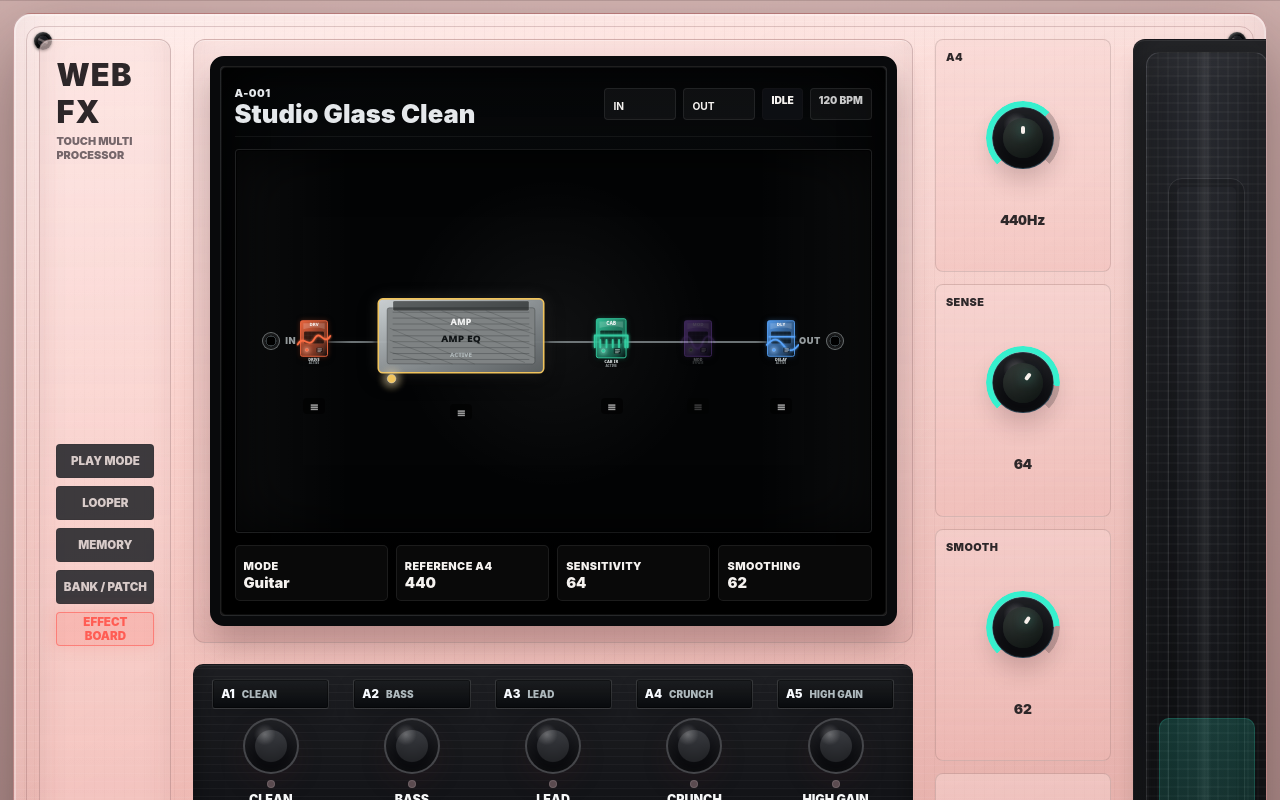
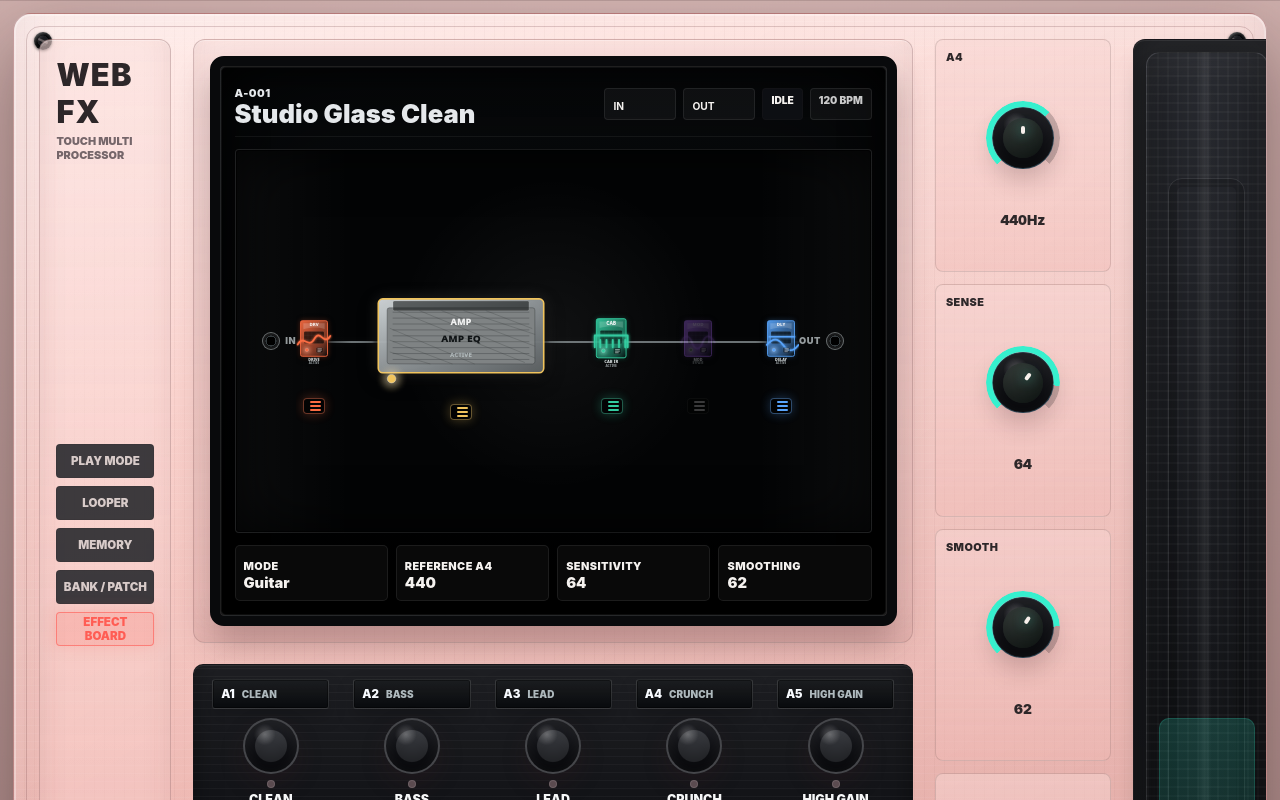
Before and after one commit to kimyounggaur/Guitar-Muti-Effector, a React (Vite) app: page / in a window 1280 px wide. Shown: the top 800 px of the page. Built offline with nearby package versions, Linux system fonts and the light colour scheme.

Commit message:
Wire LCD effect switches to activation

```diff
--- a/src/components/hardware/EffectChainDisplay.tsx
+++ b/src/components/hardware/EffectChainDisplay.tsx
@@ -37,6 +37,7 @@ function EffectChainDisplay({
 }: EffectChainDisplayProps) {
   const draggingPedalId = usePedalStore((state) => state.draggingPedalId);
   const togglePedal = usePedalStore((state) => state.togglePedal);
+  const setPedalBypass = usePedalStore((state) => state.setPedalBypass);
   const setDraggingPedal = usePedalStore((state) => state.setDraggingPedal);
   const reorderPedals = usePedalStore((state) => state.reorderPedals);
   const [updated, setUpdated] = useState(false);
@@ -79,7 +80,24 @@ function EffectChainDisplay({
 
   const handleEffectClick = (pedalId: string) => {
     onSelectPedal(pedalId);
-    togglePedal(pedalId);
+    const pedal = usePedalStore.getState().pedals.find((item) => item.id === pedalId);
+
+    if (!pedal) {
+      return;
+    }
+
+    if (pedal.enabled && !pedal.bypassed) {
+      togglePedal(pedalId);
+    } else {
+      if (!pedal.enabled) {
+        togglePedal(pedalId);
+      }
+
+      if (pedal.bypassed) {
+        setPedalBypass(pedalId, false);
+      }
+    }
+
     window.requestAnimationFrame(() => {
       onPedalToggled?.(usePedalStore.getState().pedals);
       setUpdated(true);
@@ -133,6 +151,7 @@ type SortableEffectBlockProps = {
 function SortableEffectBlock({ pedal, selected, onToggle }: SortableEffectBlockProps) {
   const { attributes, listeners, setNodeRef, transform, transition, isDragging } = useSortable({ id: pedal.id });
   const palette = effectPalette[pedal.type];
+  const active = pedal.enabled && !pedal.bypassed;
   const style = {
     '--effect-color': palette.color,
     '--effect-bg': palette.bg,
@@ -151,14 +170,23 @@ function SortableEffectBlock({ pedal, selected, onToggle }: SortableEffectBlockP
       <button
         type="button"
         className="chain-effect-main chain-effect-svg-button"
-        aria-pressed={pedal.enabled}
-        aria-label={`${pedal.name} ${pedal.enabled ? 'on' : 'off'}${pedal.bypassed ? ', bypassed' : ''}`}
+        aria-pressed={active}
+        aria-label={`${pedal.name} ${active ? 'active' : pedal.enabled ? 'bypassed' : 'off'}`}
         onClick={() => onToggle(pedal.id)}
       >
         <EffectBlockSvg pedal={pedal} palette={palette} selected={selected} />
       </button>
-      <button type="button" className="chain-effect-grip" aria-label={`Move ${pedal.name}`} {...attributes} {...listeners}>
-        ≡
+      <button
+        type="button"
+        className="chain-effect-grip"
+        {...attributes}
+        {...listeners}
+        aria-label={`Toggle ${pedal.name} ${active ? 'off' : 'on'}`}
+        aria-pressed={active}
+        title={`Toggle ${pedal.name}`}
+        onClick={() => onToggle(pedal.id)}
+      >
+        <span className="chain-effect-switch-icon" aria-hidden="true" />
       </button>
     </div>
   );
--- a/src/styles/hardware.css
+++ b/src/styles/hardware.css
@@ -410,14 +410,27 @@
   position: absolute;
   right: 6px;
   bottom: 5px;
+  display: grid;
+  place-items: center;
   width: 28px;
   height: 24px;
-  border: 0;
+  border: 1px solid rgba(255, 255, 255, 0.08);
   border-radius: 4px;
   background: rgba(0, 0, 0, 0.24);
   color: rgba(255, 255, 255, 0.8);
-  cursor: grab;
-  font-weight: 950;
+  cursor: pointer;
+  font-weight: 950;
+}
+
+.chain-effect-switch-icon {
+  width: 11px;
+  height: 2px;
+  border-radius: 999px;
+  background: currentColor;
+  box-shadow:
+    0 -4px 0 currentColor,
+    0 4px 0 currentColor;
+  pointer-events: none;
 }
 
 .chain-effect-shell.is-selected .chain-effect-main {
@@ -425,6 +438,12 @@
     inset 0 0 0 1px rgba(255, 255, 255, 0.18),
     0 0 0 3px rgba(255, 255, 255, 0.16),
     0 0 30px color-mix(in srgb, var(--effect-color) 42%, transparent);
+}
+
+.chain-effect-shell.is-enabled:not(.is-bypassed) .chain-effect-grip {
+  border-color: color-mix(in srgb, var(--effect-color) 38%, rgba(255, 255, 255, 0.08));
+  color: var(--effect-color);
+  box-shadow: 0 0 12px color-mix(in srgb, var(--effect-color) 30%, transparent);
 }
 
 .chain-effect-shell.is-disabled,
```
